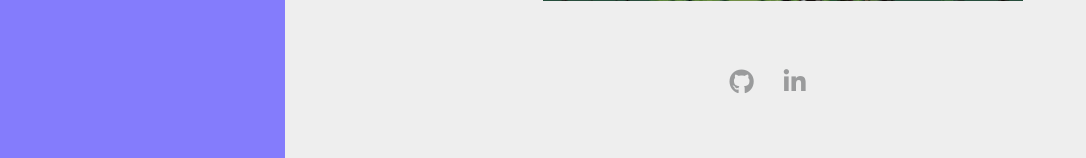
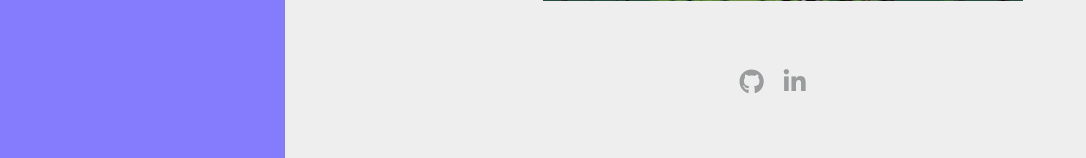
Before and after one commit to Rinaroar/react_portfolio, a React (Create React App) app in the folder portfolio_website_reactjs/: page /contact in a window 1280 px wide. Shown: the part 642-800 px from the top of the page, without its empty margins (0-1086 px from the left). Built offline with nearby package versions, Linux system fonts and the light colour scheme.

Commit message:
changed social margin

```diff
--- a/portfolio_website_reactjs/src/App.css
+++ b/portfolio_website_reactjs/src/App.css
@@ -89,7 +89,7 @@ nav ul li a:hover {
 }
 
 .social i {
-  padding-right: 30px;
+  padding-right: 20px;
   font-size: 25px;
   color: #9a9b9c;
 }
```
